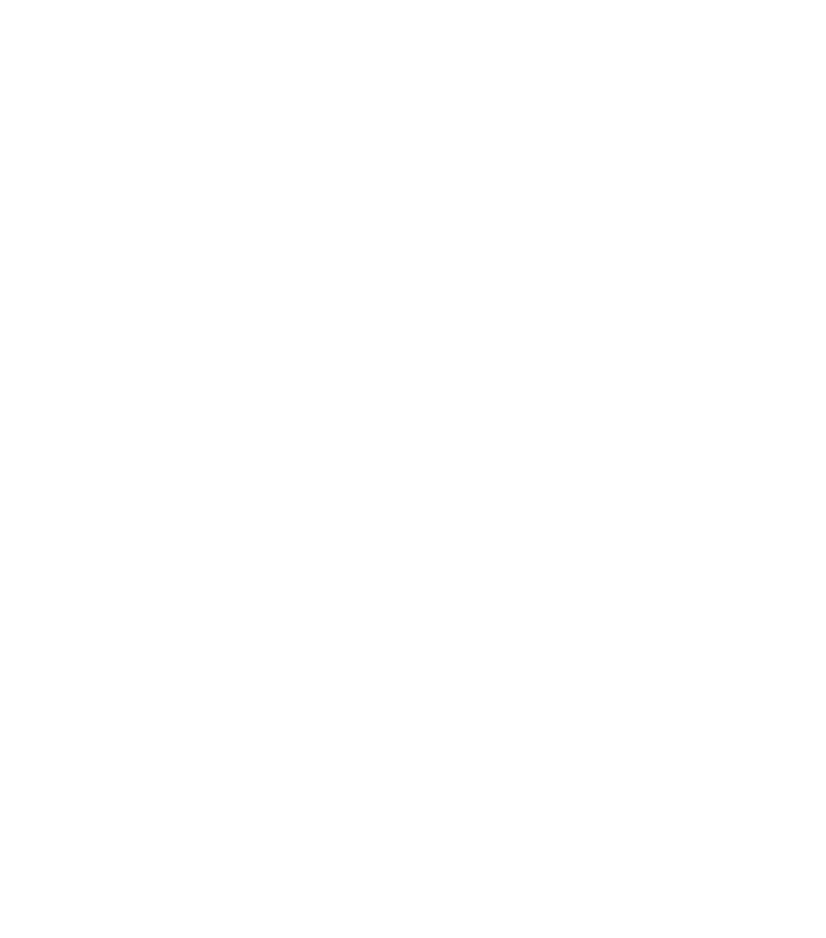
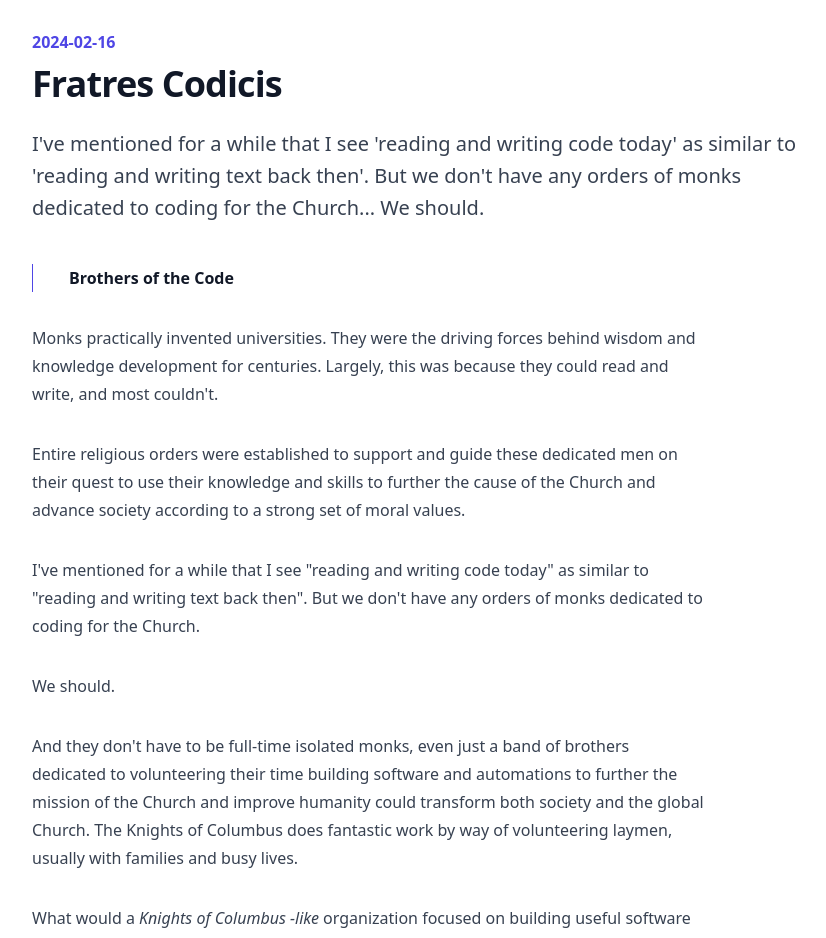
Before and after one commit to Burwin/blog, a Nuxt app: page /posts/fratres-codicis in a window 1280 px wide. Before the commit this address had no page. Shown: the part 120-1058 px from the top of the page, without its empty margins (224-1050 px from the left). Before the commit the page ends 800 px from the top, so only its background shows below. Built offline with nearby package versions, Linux system fonts and the light colour scheme.

Commit message:
add fratres codicis

```diff
--- /dev/null
+++ b/pages/posts/fratres-codicis.vue
@@ -0,0 +1,115 @@
+<script setup lang="ts">
+const post = {
+  date: "2024-02-16",
+  title: "Fratres Codicis",
+  excerpt:
+    "I've mentioned for a while that I see 'reading and writing code today' as similar to 'reading and writing text back then'. But we don't have any orders of monks dedicated to coding for the Church... We should.",
+};
+</script>
+
+<template>
+  <BlogPost
+    :date="new Date(post.date)"
+    :title="post.title"
+    :excerpt="post.excerpt"
+  >
+    <ElementsBquote>Brothers of the Code</ElementsBquote>
+    <ElementsBp>
+      Monks practically invented universities. They were the driving forces
+      behind wisdom and knowledge development for centuries. Largely, this was
+      because they could read and write, and most couldn't.
+    </ElementsBp>
+    <ElementsBp>
+      Entire religious orders were established to support and guide these
+      dedicated men on their quest to use their knowledge and skills to further
+      the cause of the Church and advance society according to a strong set of
+      moral values.
+    </ElementsBp>
+    <ElementsBp>
+      I've mentioned for a while that I see "reading and writing code today" as
+      similar to "reading and writing text back then". But we don't have any
+      orders of monks dedicated to coding for the Church.
+    </ElementsBp>
+    <ElementsBp> We should. </ElementsBp>
+    <ElementsBp>
+      And they don't have to be full-time isolated monks, even just a band of
+      brothers dedicated to volunteering their time building software and
+      automations to further the mission of the Church and improve humanity
+      could transform both society and the global Church. The Knights of
+      Columbus does fantastic work by way of volunteering laymen, usually with
+      families and busy lives.
+    </ElementsBp>
+    <ElementsBp>
+      What would a
+      <span class="italic">Knights of Columbus -like</span> organization focused
+      on building useful software look like?
+    </ElementsBp>
+    <ElementsBp>
+      The guys at 37Signals are doing some interesting things right now around
+      the idea of self-hosting software rather than forcing everybody into
+      leasing arrangements at high per-user-per-month rates. Yes, SaaS is easy
+      to get started RIGHT NOW for users... but isn't the easy path that offers
+      immediate gratification usually the wrong approach long-term? 37Signals
+      thinks so. With just a little bit more effort up front, companies can
+      stand up their own servers that host their own chat app for pennies
+      compared to the cost of Slack for 100+ users every month.
+    </ElementsBp>
+    <ElementsBp>
+      The open source community has known about this for a
+      <span class="italic">looong</span> time.
+    </ElementsBp>
+    <ElementsBp>
+      So Fratres Codicis would likely write all its code as open source. What is
+      there to hide? As Christians, are we not called to let our light shine?
+    </ElementsBp>
+    <ElementsBp>
+      Monks used to brew beer and participate in other commercial activities in
+      the past. Fratres Codicis wouldn't be against generating income in order
+      to better support its humanitarian mission to provide quality affordable
+      software to the world, without actually being concerned about profit. The
+      WordPress model shows that this is still very feasible, even while
+      remaining fully open source.
+    </ElementsBp>
+    <ElementsBquote>
+      <ElementsBp>
+        SOME USERS: I'll host your open source solution on my own servers.
+        Thanks.
+      </ElementsBp>
+      <ElementsBp>
+        FC: "Great! It's our mission to help distribute quality software
+        affordably, and free is very affordable."
+      </ElementsBp>
+      <ElementsBp>
+        OTHER USERS: "That's cool, but I really still don't want to manage my
+        own servers. Can you do it for me? I still like your mission and want to
+        support you."
+      </ElementsBp>
+      <ElementsBp>
+        FC: "No problem! We also offer a fully hosted version at cost, since we
+        don't care about profit."
+      </ElementsBp>
+    </ElementsBquote>
+    <ElementsBp>
+      There are many SaaS apps (and other software) that are doing simple
+      things, but bill on a subscription model so the users don't end up owning
+      anything and are instead loosely in debt to the software companies.
+      Sometimes this is fine. Sometimes its immoral. When its immoral, the open
+      source community has consistently attacked the monopolies by building
+      alternatives. Fratres Codicis would continue that mission to a large
+      degree. Find apps that are ubiquitous and subscription-based, create
+      alternatives that cover the important features, make it very easy to
+      self-host, and also offer a very affordable cost-based cloud-hosted
+      version.
+    </ElementsBp>
+    <ElementsBp>
+      When the Brother Cloud scales enough, Fratres Codicis can begin to offer a
+      more powerful service in the form of a full featured cloud platform. Open
+      source solutions already exist to power a platform like this, and can be
+      further refined and built out as the Fratres Codicis gains momentum and
+      participation. Now, the world will have a formidable cloud platform
+      alternative that's ideologically superior to the existing cloud behemoths
+      dominating the scene today. The Brother Cloud, being run by a non-profit,
+      should also be more affordable once critical mass is reached.
+    </ElementsBp>
+  </BlogPost>
+</template>
--- a/posts.json
+++ b/posts.json
@@ -1,4 +1,11 @@
 [
+  {
+    "date": "2024-02-16T12:00:00.000Z",
+    "title": "Fratres Codicis",
+    "description": "I've mentioned for a while that I see 'reading and writing code today' as similar to 'reading and writing text back then'. But we don't have any orders of monks dedicated to coding for the Church... We should.",
+    "href": "posts/fratres-codicis",
+    "id": "fratres-codicis"
+  },
   {
     "date": "2022-06-10T12:00:00.000Z",
     "title": "HallPass.dev: Consuming Rate-Limited APIs More Easily",
```
